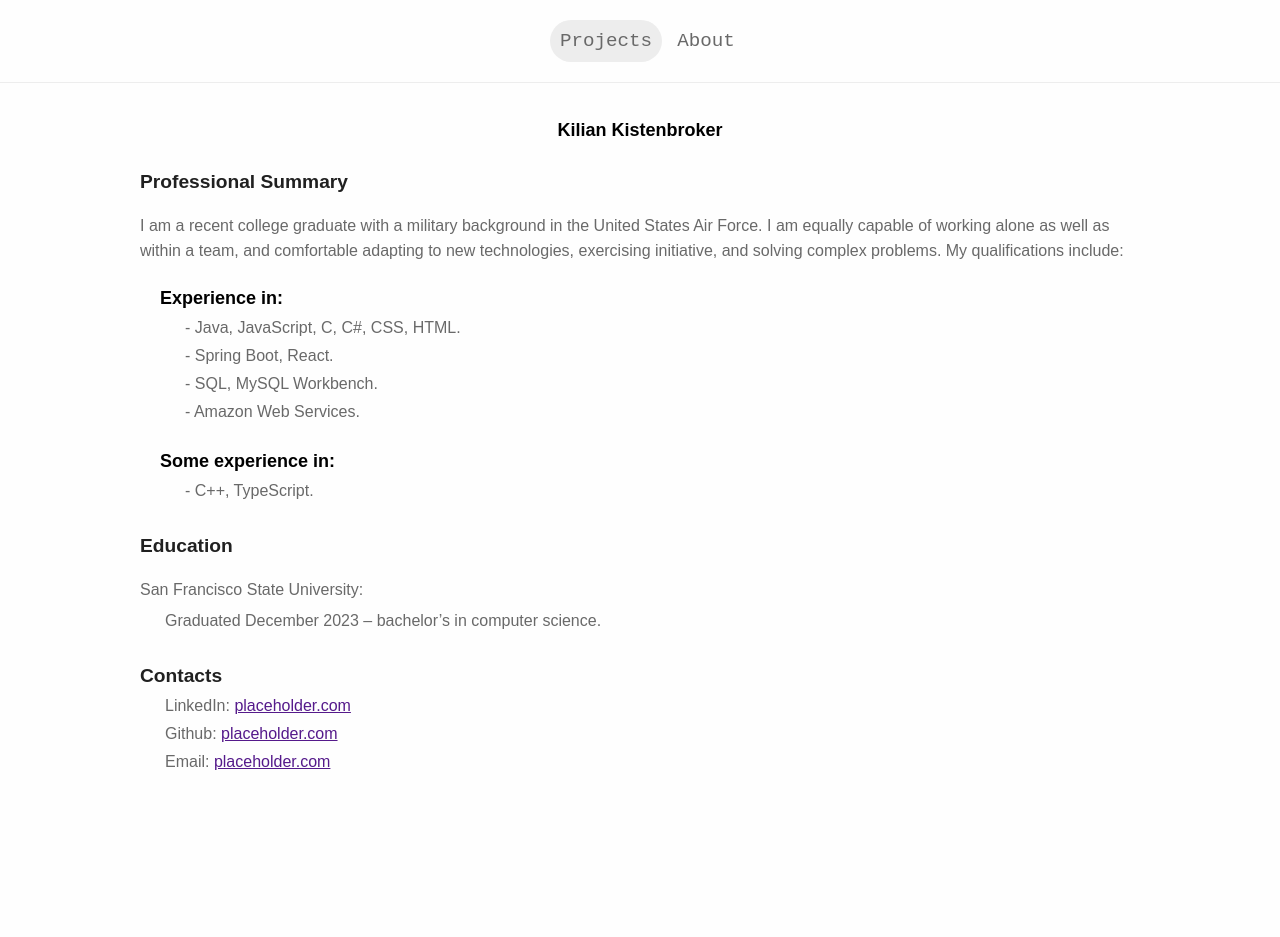
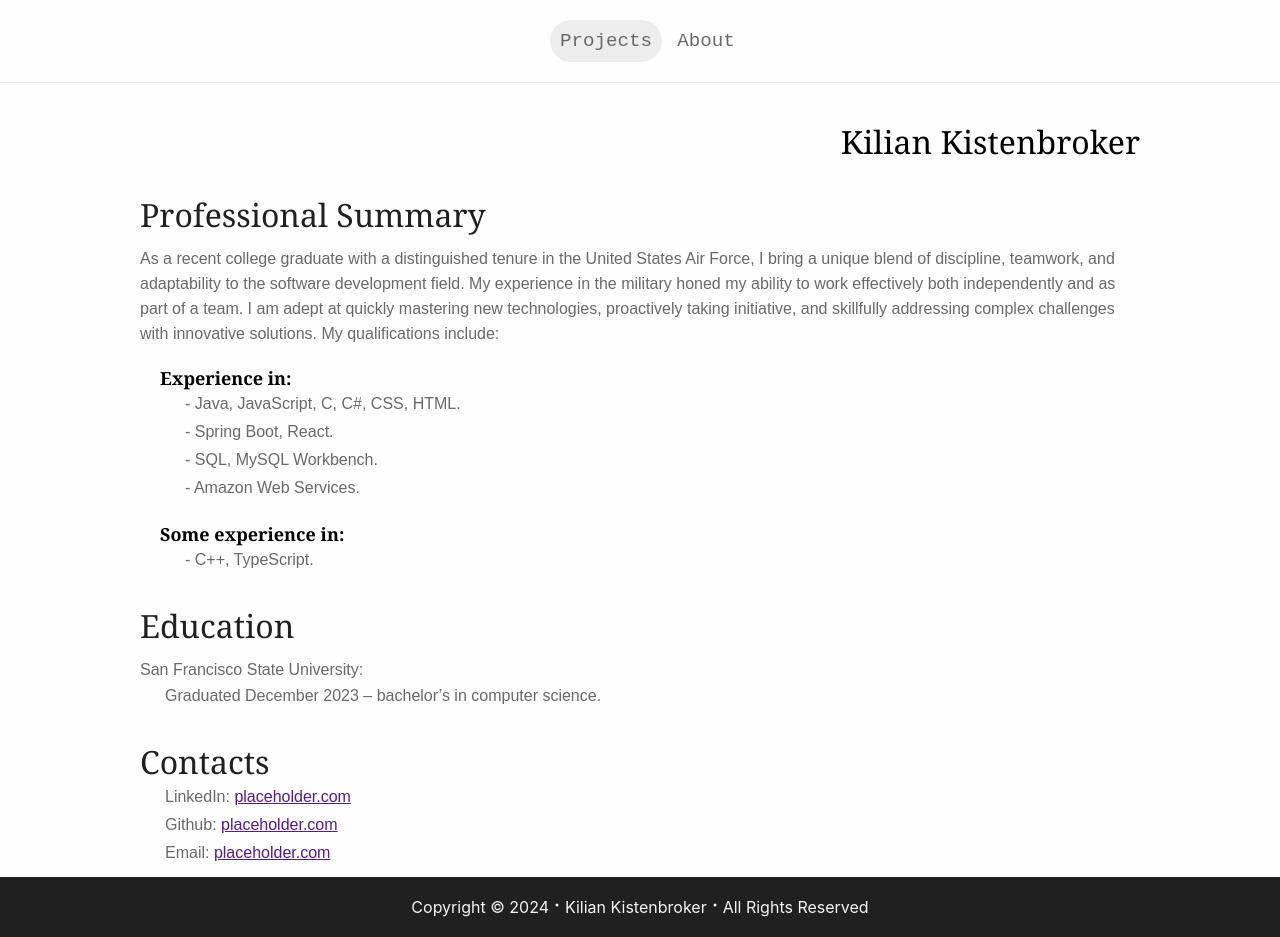
Before and after one commit to KilianKistenbroker/PersonalWebsite, a React (Create React App) app: page /about in a window 1280 px wide. Before the commit the page ends 836 px from the top, so only its background shows below. Built offline with nearby package versions, Linux system fonts and the light colour scheme.

Commit message:
added better font styling.

```diff
--- a/src/App.js
+++ b/src/App.js
@@ -18,7 +18,7 @@ function App() {
   };
 
   return (
-    <div>
+    <div className="App">
       <Router>
         <Navbar
           selectedPage={selectedPage}
@@ -42,7 +42,33 @@ function App() {
       </Router>
 
       {/* footer */}
-      <div className="footer"></div>
+      <div id="footer">
+        <div id="footer-content">
+          Copyright © 2024
+          <svg
+            xmlns="http://www.w3.org/2000/svg"
+            width="16"
+            height="16"
+            fill="currentColor"
+            class="bi bi-dot"
+            viewBox="0 0 16 16"
+          >
+            <path d="M8 9.5a1.5 1.5 0 1 0 0-3 1.5 1.5 0 0 0 0 3z" />
+          </svg>
+          Kilian Kistenbroker
+          <svg
+            xmlns="http://www.w3.org/2000/svg"
+            width="16"
+            height="16"
+            fill="currentColor"
+            class="bi bi-dot"
+            viewBox="0 0 16 16"
+          >
+            <path d="M8 9.5a1.5 1.5 0 1 0 0-3 1.5 1.5 0 0 0 0 3z" />
+          </svg>
+          All Rights Reserved
+        </div>
+      </div>
     </div>
   );
 }
--- a/src/components/MovingUp.js
+++ b/src/components/MovingUp.js
@@ -58,7 +58,7 @@ const MovingUp = () => {
                   ? "mini-content-container current"
                   : "mini-content-container"
               }
-              // onClick={() => set_i(index)}
+              onClick={() => set_i(index)}
             >
               <img className="current-content" src={photo.miniPath} alt="" />
             </div>
@@ -83,12 +83,29 @@ const MovingUp = () => {
 
       <div className="project-details-grid">
         <div className="project-detail">
-          <div className="header-1">Summary</div>
+          <div className="header-1">Overview</div>
           <div className="paragraph-1">
-            Lorem ipsum dolor sit amet consectetur, adipisicing elit. Adipisci
-            maxime delectus placeat in doloribus quae harum, expedita,
-            reprehenderit odio inventore officia veritatis est sapiente,
-            consectetur necessitatibus a qui quam voluptas!
+            Moving Up is an exhilarating mobile game project, meticulously
+            crafted as a solo endeavor using Unity's versatile 2D engine.
+            Designed for Android with plans for an iOS version, this game is a
+            homage to the challenging spirit of celebrated platformers like
+            Celeste and Jump King. Moving Up aims to encapsulate the essence of
+            these adventures into an engaging, arcade-style experience tailored
+            for mobile platforms. Its core focus is on delivering intense
+            platforming challenges, seamlessly integrated within a user-friendly
+            mobile interface.
+          </div>
+        </div>
+        <div className="project-detail">
+          <div className="header-1">Role</div>
+          <div className="indents">
+            <div className="subheader-1">Solo Game Developer</div>
+            <div className="indents">
+              <div className="paragraph-1">
+                Game design, programming, animation, level design, quality
+                assurance and testing, and project management.
+              </div>
+            </div>
           </div>
         </div>
         <div className="project-detail">
--- a/src/components/StudentSources.js
+++ b/src/components/StudentSources.js
@@ -83,12 +83,24 @@ const StudentSources = () => {
 
       <div className="project-details-grid">
         <div className="project-detail">
-          <div className="header-1">Summary</div>
+          <div className="header-1">Overview</div>
           <div className="paragraph-1">
             Lorem ipsum dolor sit amet consectetur, adipisicing elit. Adipisci
             maxime delectus placeat in doloribus quae harum, expedita,
             reprehenderit odio inventore officia veritatis est sapiente,
             consectetur necessitatibus a qui quam voluptas!
+          </div>
+        </div>
+        <div className="project-detail">
+          <div className="header-1">Role</div>
+          <div className="indents">
+            <div className="subheader-1">Frontend Lead</div>
+            <div className="indents">
+              <div className="paragraph-1">
+                UI/UX development, wireframing, vertical-prototyping,
+                programming, quality assurance and testing.
+              </div>
+            </div>
           </div>
         </div>
         <div className="project-detail">
--- a/src/index.css
+++ b/src/index.css
@@ -101,6 +101,7 @@ code {
   border-radius: 2px;
   background-color: white;
   padding: 10px;
+  padding-top: 20px;
 }
 
 .collapsed {
@@ -230,14 +231,14 @@ display: grid;
 
 .header-1 {
   padding-top: 30px;
-  font-size: larger;
-  font-family: Arial, Helvetica, sans-serif;
-  font-weight: bold;
+  font-size: xx-large;
+  font-family:Cambria, Cochin, Georgia, Times, 'Times New Roman', serif;
+  /* font-weight: bold; */
   color: #202020;
 }
 
 .paragraph-1 {
-  padding-top: 20px;
+  padding-top: 10px;
   font-size: medium;
   font-family: Arial, Helvetica, sans-serif;
   color: dimgray;
@@ -247,14 +248,14 @@ display: grid;
 
 .header-2 {
   padding-top: 10px;
-  text-align: center;
-  font-size: large;
-  font-weight: bold;
-  font-family: Arial, Helvetica, sans-serif;
+  text-align: right;
+  font-size:xx-large;
+  /* font-weight: bold; */
+  font-family:Cambria, Cochin, Georgia, Times, 'Times New Roman', serif;
 }
 
 .indents {
-  padding-top: 5px;
+  /* padding-top: 5px; */
   padding-left: 20px;
 }
 
@@ -268,7 +269,7 @@ display: grid;
 .subheader-1 {
   padding-top: 20px;
   font-weight: bold;
-  font-family: Arial, Helvetica, sans-serif;
+  font-family:Cambria, Cochin, Georgia, Times, 'Times New Roman', serif;
   font-size: large;
 }
 
@@ -279,6 +280,24 @@ display: grid;
 
 }
 
-.footer {
-  height: 50px;
+/* ------------------ FOOTER ------------------- */
+
+.App {
+  min-height: 100vh;
+  flex-direction: column;
+  display: flex;
 }
+
+#footer {
+  left: 0;
+  bottom: 0;
+  right: 0;
+  background-color: #202020;
+  color: whitesmoke;
+  margin-top: auto;
+}
+#footer-content {
+  padding-top: 20px;
+  padding-bottom: 20px;
+  text-align: center;
+}
--- a/src/pages/About.js
+++ b/src/pages/About.js
@@ -7,11 +7,13 @@ const About = () => {
         {/* Experience */}
         <div className="header-1">Professional Summary</div>
         <div className="paragraph-1">
-          I am a recent college graduate with a military background in the
-          United States Air Force. I am equally capable of working alone as well
-          as within a team, and comfortable adapting to new technologies,
-          exercising initiative, and solving complex problems. My qualifications
-          include:
+          As a recent college graduate with a distinguished tenure in the United
+          States Air Force, I bring a unique blend of discipline, teamwork, and
+          adaptability to the software development field. My experience in the
+          military honed my ability to work effectively both independently and
+          as part of a team. I am adept at quickly mastering new technologies,
+          proactively taking initiative, and skillfully addressing complex
+          challenges with innovative solutions. My qualifications include:
         </div>
 
         <div className="indents">
```
